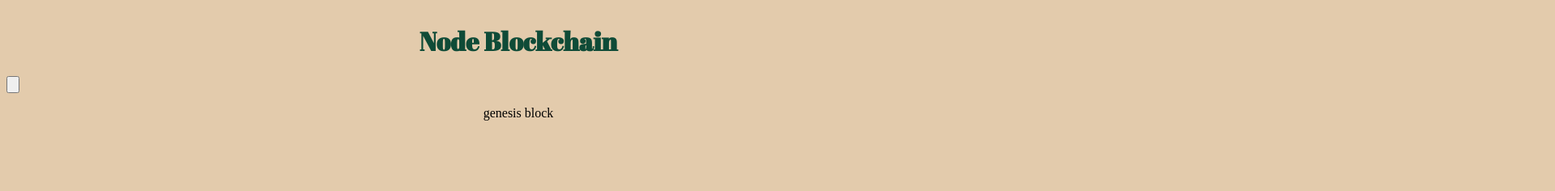
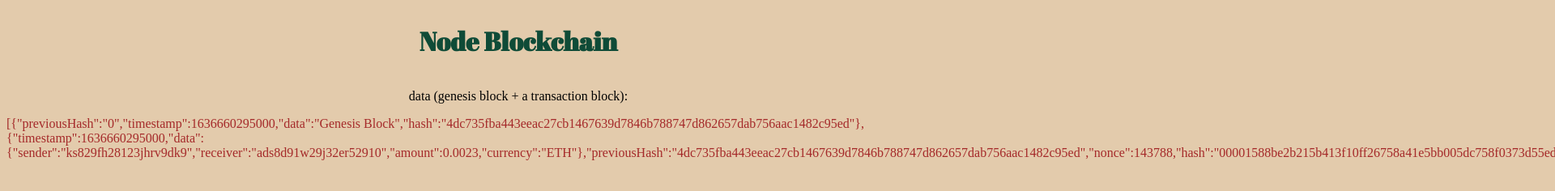
Before and after one commit to aleksnunez/nodeblock, a website with bundled scripts: page index.html in a window 1280 px wide. Shown: the top 236 px of the page at 81% size, 1920 px wide, since content can reach past the window. Built offline with nearby package versions, Linux system fonts and the light colour scheme.

Commit message:
remove button and add bundle.js script

```diff
--- a/index.html
+++ b/index.html
@@ -14,7 +14,11 @@
     <div class="center">
         <h1 id="header">Node Blockchain</h1>
     </div>
-    <input type="button" value="" onclick="generateGenesisBlock()">
-    <p class="center" id="genesis">genesis block</p>
+
+    <p class="center" id="genesis">data (genesis block + a transaction block):</p>
+    <div style="color: brown;">
+        <script type="text/javascript" src="bundle.js">
+        </script>
+    </div>
 </body>
 </html>
```
